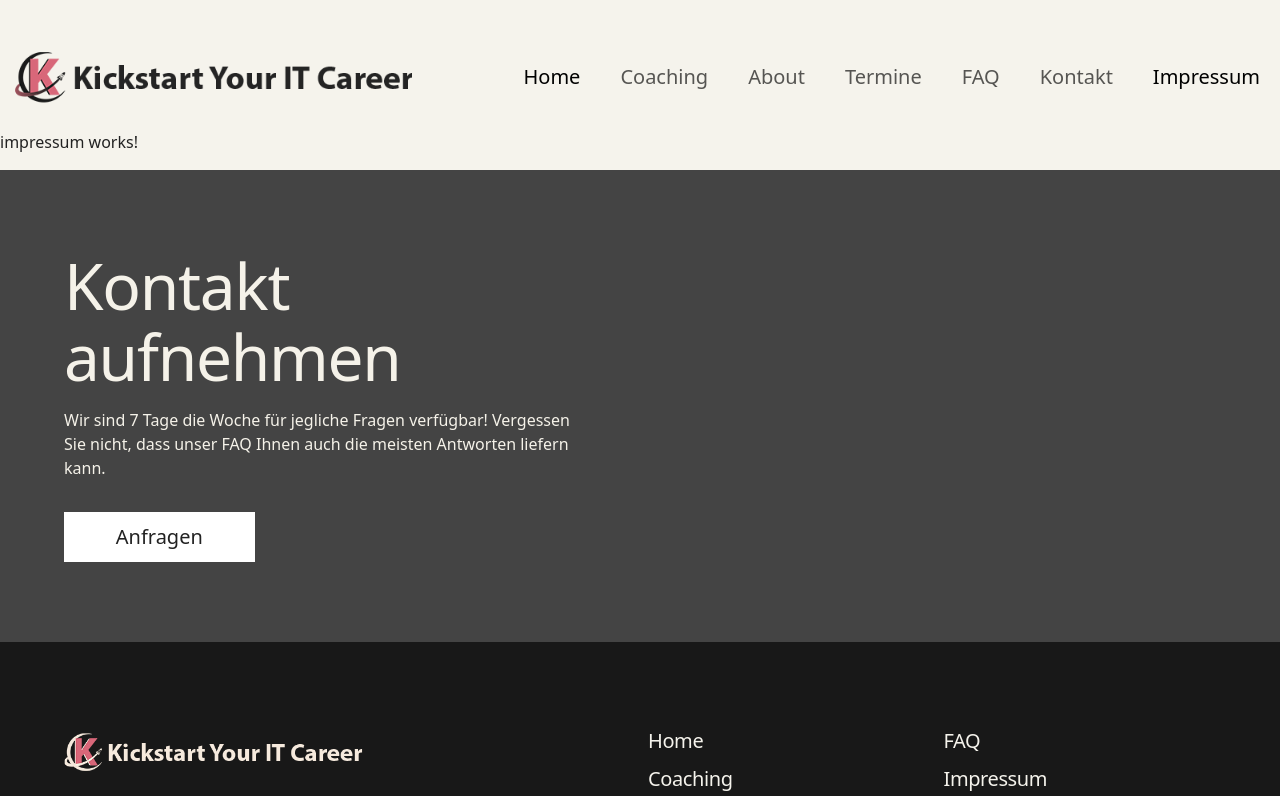
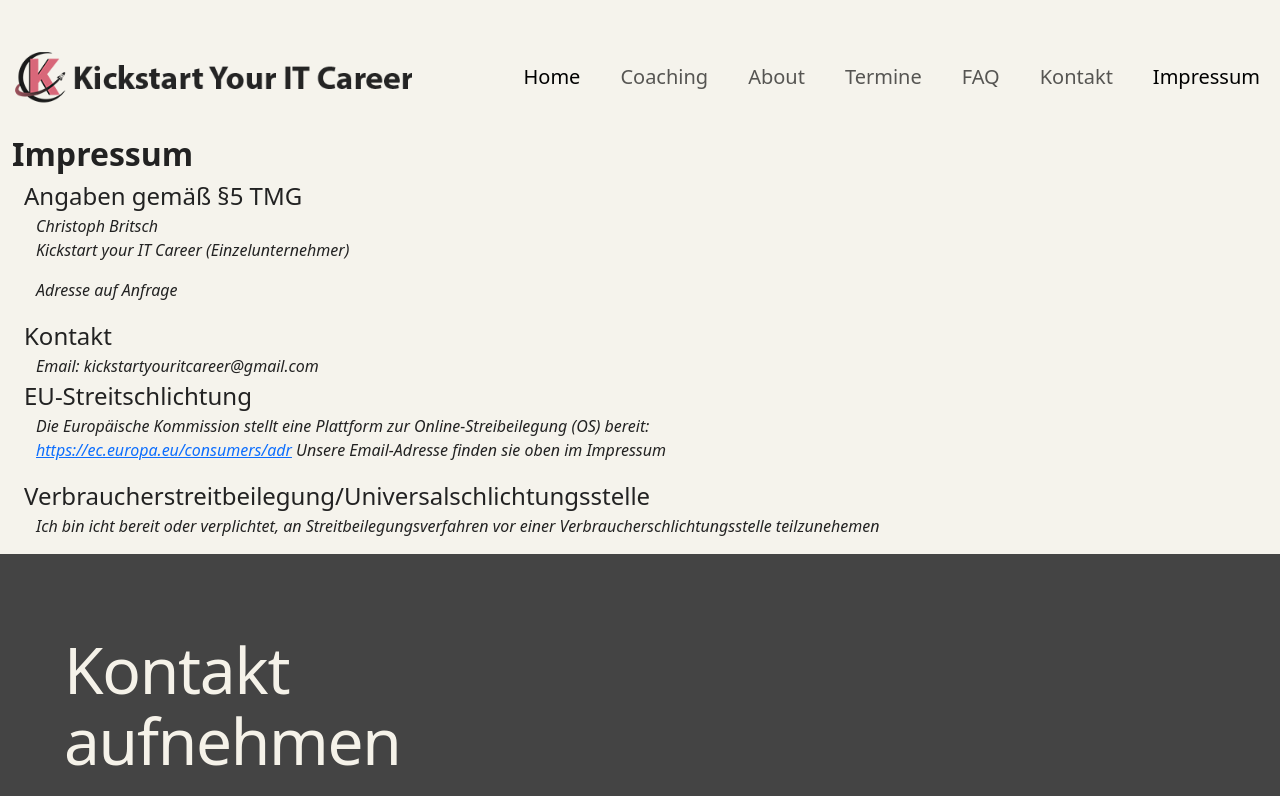
Before and after one commit to ilumary/kyitc-webpage, an Angular app: page /impressum in a window 1280 px wide. Shown: the top 796 px of the page. Built offline with nearby package versions, Linux system fonts and the light colour scheme.

Commit message:
impressum finished

```diff
--- /dev/null
+++ b/src/app/pagecomponents/impressum/impressum.component.html
@@ -0,0 +1 @@
+lalallalallalal
--- a/src/app/pages/impressum/impressum.component.css
+++ b/src/app/pages/impressum/impressum.component.css
@@ -0,0 +1,14 @@
+.header {
+  font-size:2rem;
+  font-weight:600;
+}
+
+.subheader {
+  font-size:1.5rem;
+  font-weight:420;
+}
+
+.text {
+  font-style:italic;
+  font-weight:280;
+}
--- a/src/app/pages/impressum/impressum.component.html
+++ b/src/app/pages/impressum/impressum.component.html
@@ -1 +1,20 @@
-<p>impressum works!</p>
+<div class="container-fluid">
+  <div class="header">Impressum</div>
+  <div class="container-fluid">
+    <div class="subheader">Angaben gemäß §5 TMG</div>
+    <div class="container-fluid text">Christoph Britsch<p>Kickstart your IT Career (Einzelunternehmer)<p>Adresse auf Anfrage</div>
+  </div>
+  <div class="container-fluid">
+    <div class="subheader">Kontakt</div>
+    <div class="container-fluid text">Email: kickstartyouritcareer@gmail.com</div>
+  </div>
+  <div class="container-fluid">
+    <div class="subheader">EU-Streitschlichtung</div>
+    <div class="container-fluid text">Die Europäische Kommission stellt eine Plattform zur Online-Streibeilegung (OS) bereit:<p> <a href="https://ec.europa.eu/consumers/adr">https://ec.europa.eu/consumers/adr</a> Unsere Email-Adresse finden sie oben im Impressum</div>
+  </div>
+  <div class="container-fluid">
+    <div class="subheader">Verbraucherstreitbeilegung/Universalschlichtungsstelle</div>
+    <div class="container-fluid text">Ich bin icht bereit oder verplichtet, an Streitbeilegungsverfahren vor einer Verbraucherschlichtungsstelle teilzunehemen</div>
+  </div>
+  <p>
+</div>
```
Also changed, not shown: src/app/pagecomponents/impressum/impressum.component.ts (added, +10 -0 lines), src/app/pagecomponents/impressum/impressum.component.css (added), 1 other file (tests, documents, lock files or other folders).
